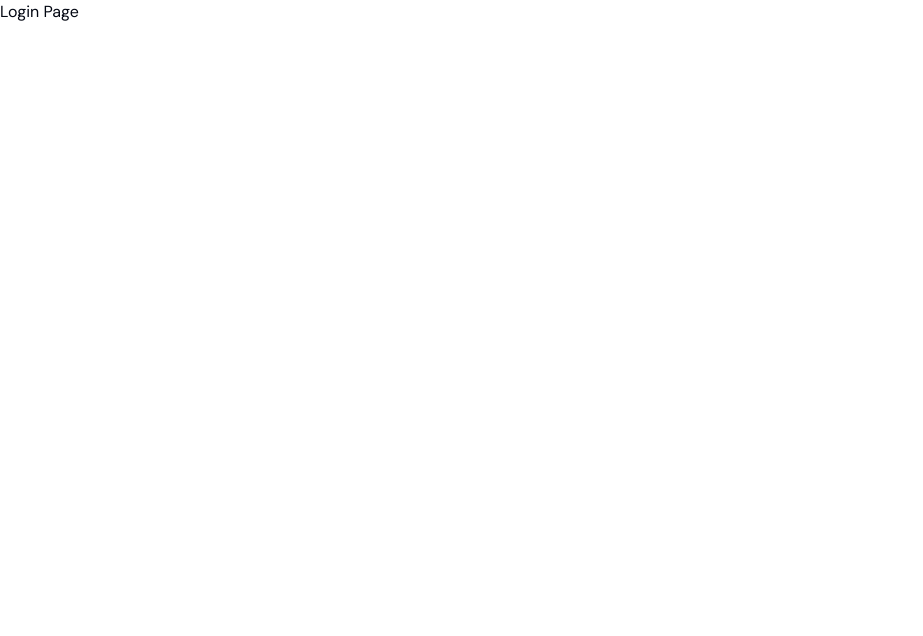
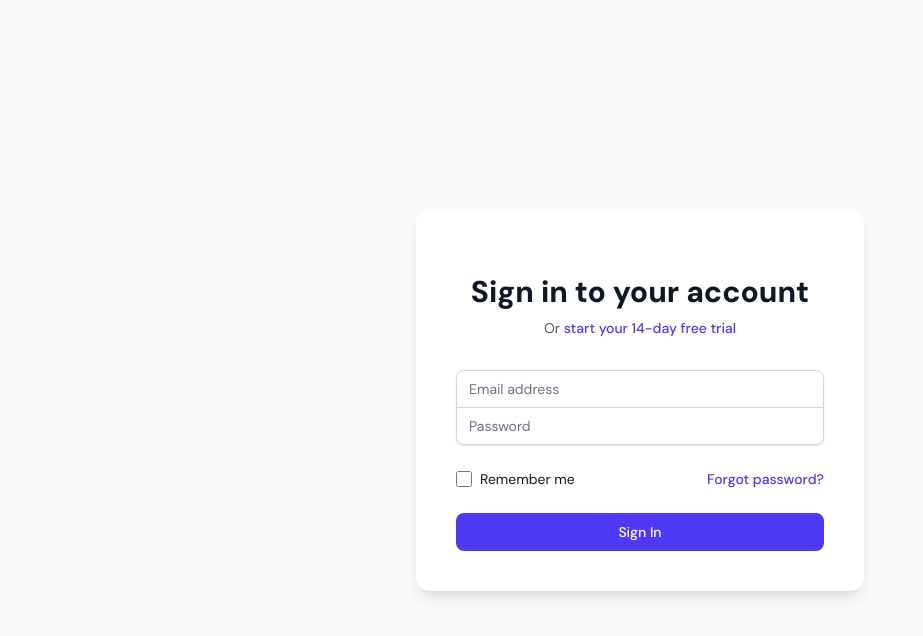
Before and after one commit to Schuffle20/next-team-practice, a Next.js app: page /auth/login in a window 1280 px wide. Shown: the top 636 px of the page, without its empty margins (0-923 px from the left). Built offline with nearby package versions, Linux system fonts and the light colour scheme.

Commit message:
feat: auth uI update

```diff
--- a/app/auth/login/page.tsx
+++ b/app/auth/login/page.tsx
@@ -1,7 +1,98 @@
-export default function Page() {
+import { useState } from "react";
+
+export default function AuthPage() {
+  const [isLogin, setIsLogin] = useState(true);
+
   return (
-    <div>
-      <h1>Login Page</h1>
+    <div className="min-h-screen flex items-center justify-center bg-gray-50 py-12 px-4 sm:px-6 lg:px-8">
+      <div className="max-w-md w-full space-y-8 bg-white p-10 rounded-xl shadow-lg">
+        <div>
+          <h2 className="mt-6 text-center text-3xl font-extrabold text-gray-900">
+            {isLogin ? "Sign in to your account" : "Create a new account"}
+          </h2>
+          <p className="mt-2 text-center text-sm text-gray-600">
+            Or{" "}
+            <button
+              onClick={() => setIsLogin(!isLogin)}
+              className="font-medium text-indigo-600 hover:text-indigo-500"
+            >
+              {isLogin
+                ? "start your 14-day free trial"
+                : "login to your existing account"}
+            </button>
+          </p>
+        </div>
+
+        <form className="mt-8 space-y-6" action="#" method="POST">
+          <div className="rounded-md shadow-sm -space-y-px">
+            {!isLogin && (
+              <div>
+                <input
+                  name="name"
+                  type="text"
+                  required
+                  className="appearance-none rounded-none relative block w-full px-3 py-2 border border-gray-300 placeholder-gray-500 text-gray-900 rounded-t-md focus:outline-none focus:ring-indigo-500 focus:border-indigo-500 focus:z-10 sm:text-sm"
+                  placeholder="Full Name"
+                />
+              </div>
+            )}
+            <div>
+              <input
+                name="email"
+                type="email"
+                required
+                className={`appearance-none rounded-none relative block w-full px-3 py-2 border border-gray-300 placeholder-gray-500 text-gray-900 ${
+                  isLogin ? "rounded-t-md" : ""
+                } focus:outline-none focus:ring-indigo-500 focus:border-indigo-500 focus:z-10 sm:text-sm`}
+                placeholder="Email address"
+              />
+            </div>
+            <div>
+              <input
+                name="password"
+                type="password"
+                required
+                className="appearance-none rounded-none relative block w-full px-3 py-2 border border-gray-300 placeholder-gray-500 text-gray-900 rounded-b-md focus:outline-none focus:ring-indigo-500 focus:border-indigo-500 focus:z-10 sm:text-sm"
+                placeholder="Password"
+              />
+            </div>
+          </div>
+
+          <div className="flex items-center justify-between">
+            {isLogin && (
+              <div className="flex items-center">
+                <input
+                  type="checkbox"
+                  className="h-4 w-4 text-indigo-600 focus:ring-indigo-500 border-gray-300 rounded"
+                />
+                <label className="ml-2 block text-sm text-gray-900">
+                  Remember me
+                </label>
+              </div>
+            )}
+
+            {isLogin && (
+              <div className="text-sm">
+                <a
+                  href="#"
+                  className="font-medium text-indigo-600 hover:text-indigo-500"
+                >
+                  Forgot password?
+                </a>
+              </div>
+            )}
+          </div>
+
+          <div>
+            <button
+              type="submit"
+              className="group relative w-full flex justify-center py-2 px-4 border border-transparent text-sm font-medium rounded-md text-white bg-indigo-600 hover:bg-indigo-700 focus:outline-none focus:ring-2 focus:ring-offset-2 focus:ring-indigo-500"
+            >
+              {isLogin ? "Sign In" : "Sign Up"}
+            </button>
+          </div>
+        </form>
+      </div>
     </div>
   );
 }
```
